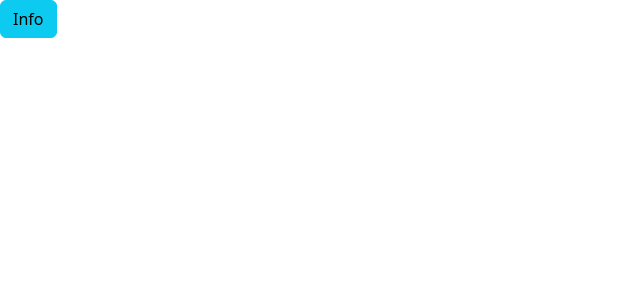
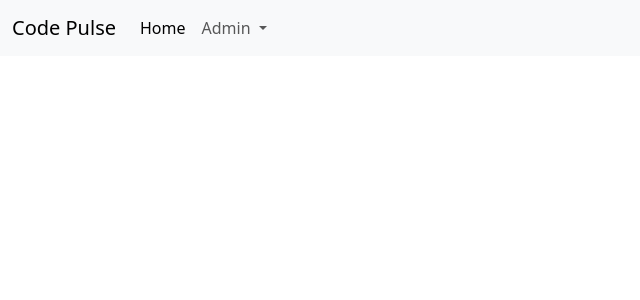
Before and after one commit to GuicesarS/CodePulse.API, an Angular app in the folder src/CodePulseUI/CodePulse/: page / in a window 1280 px wide. Shown: the top 300 px of the page, without its empty margins (0-640 px from the left). Built offline with nearby package versions, Linux system fonts and the light colour scheme.

Commit message:
create navbar component

```diff
--- a/src/CodePulseUI/CodePulse/src/app/app.html
+++ b/src/CodePulseUI/CodePulse/src/app/app.html
@@ -1,5 +1,2 @@
-<button class="btn btn-info">Info</button>
-
-
-
+<app-navbar></app-navbar>
 <router-outlet />
--- a/src/CodePulseUI/CodePulse/src/app/app.ts
+++ b/src/CodePulseUI/CodePulse/src/app/app.ts
@@ -1,9 +1,10 @@
 import { Component, signal } from '@angular/core';
 import { RouterOutlet } from '@angular/router';
+import { Navbar } from './core/components/navbar/navbar';
 
 @Component({
   selector: 'app-root',
-  imports: [RouterOutlet],
+  imports: [RouterOutlet, Navbar],
   templateUrl: './app.html',
   styleUrl: './app.css'
 })
--- /dev/null
+++ b/src/CodePulseUI/CodePulse/src/app/core/components/navbar/navbar.html
@@ -0,0 +1,24 @@
+<nav class="navbar navbar-expand-lg bg-body-tertiary">
+  <div class="container-fluid">
+    <a class="navbar-brand" href="#">Code Pulse</a>
+    <button class="navbar-toggler" type="button" data-bs-toggle="collapse" data-bs-target="#navbarNavDropdown" aria-controls="navbarNavDropdown" aria-expanded="false" aria-label="Toggle navigation">
+      <span class="navbar-toggler-icon"></span>
+    </button>
+    <div class="collapse navbar-collapse" id="navbarNavDropdown">
+      <ul class="navbar-nav">
+        <li class="nav-item">
+          <a class="nav-link active" aria-current="page" href="#">Home</a>
+        </li>
+
+        <li class="nav-item dropdown">
+          <a class="nav-link dropdown-toggle" href="#" role="button" data-bs-toggle="dropdown" aria-expanded="false">
+            Admin
+          </a>
+          <ul class="dropdown-menu">
+            <li><a class="dropdown-item" href="#">Categories</a></li>
+          </ul>
+        </li>
+      </ul>
+    </div>
+  </div>
+</nav>
```
Also changed, not shown: src/CodePulseUI/CodePulse/src/app/core/components/navbar/navbar.ts (added, +11 -0 lines), src/CodePulseUI/CodePulse/src/app/core/components/navbar/navbar.css (added), 1 other file (tests, documents, lock files or other folders).
